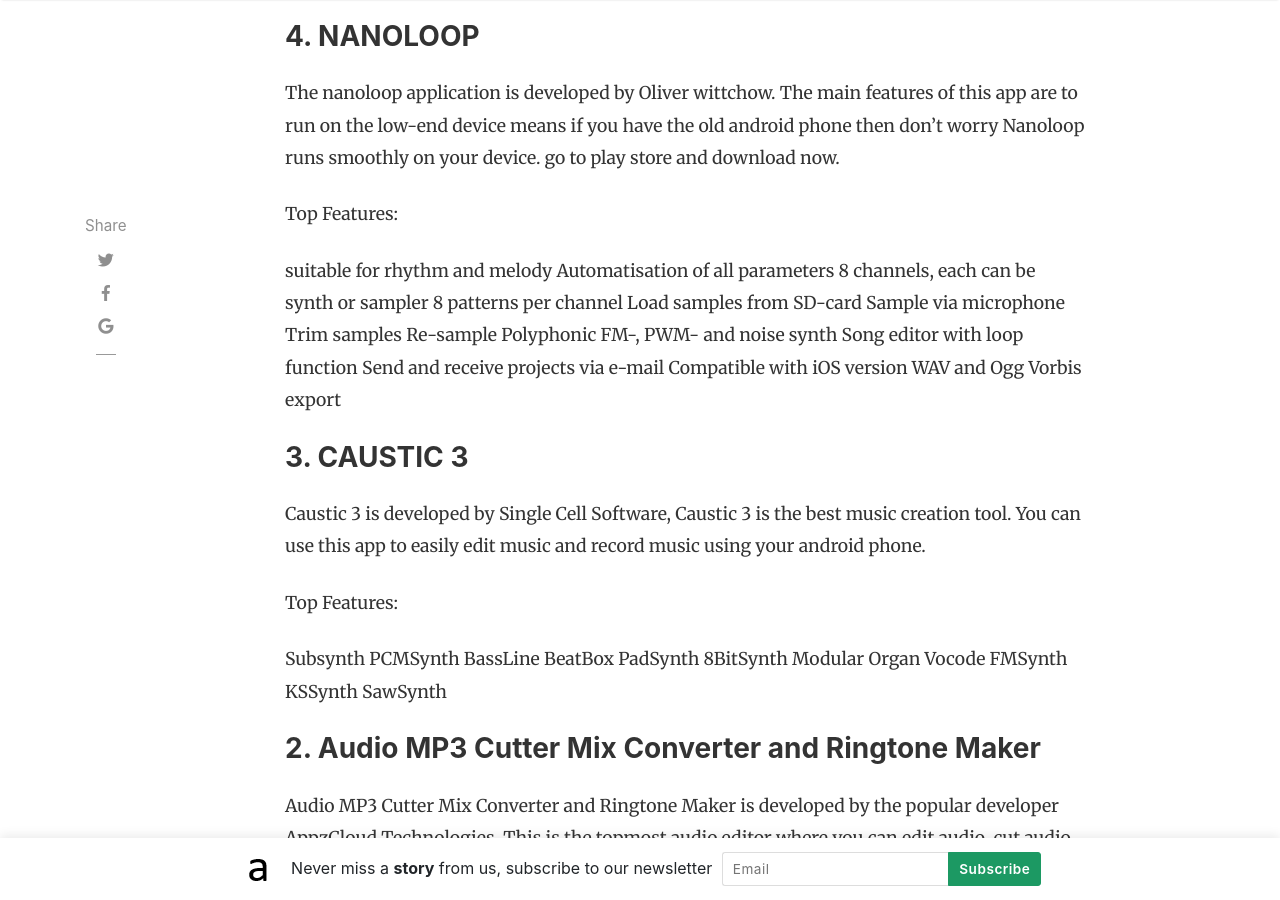
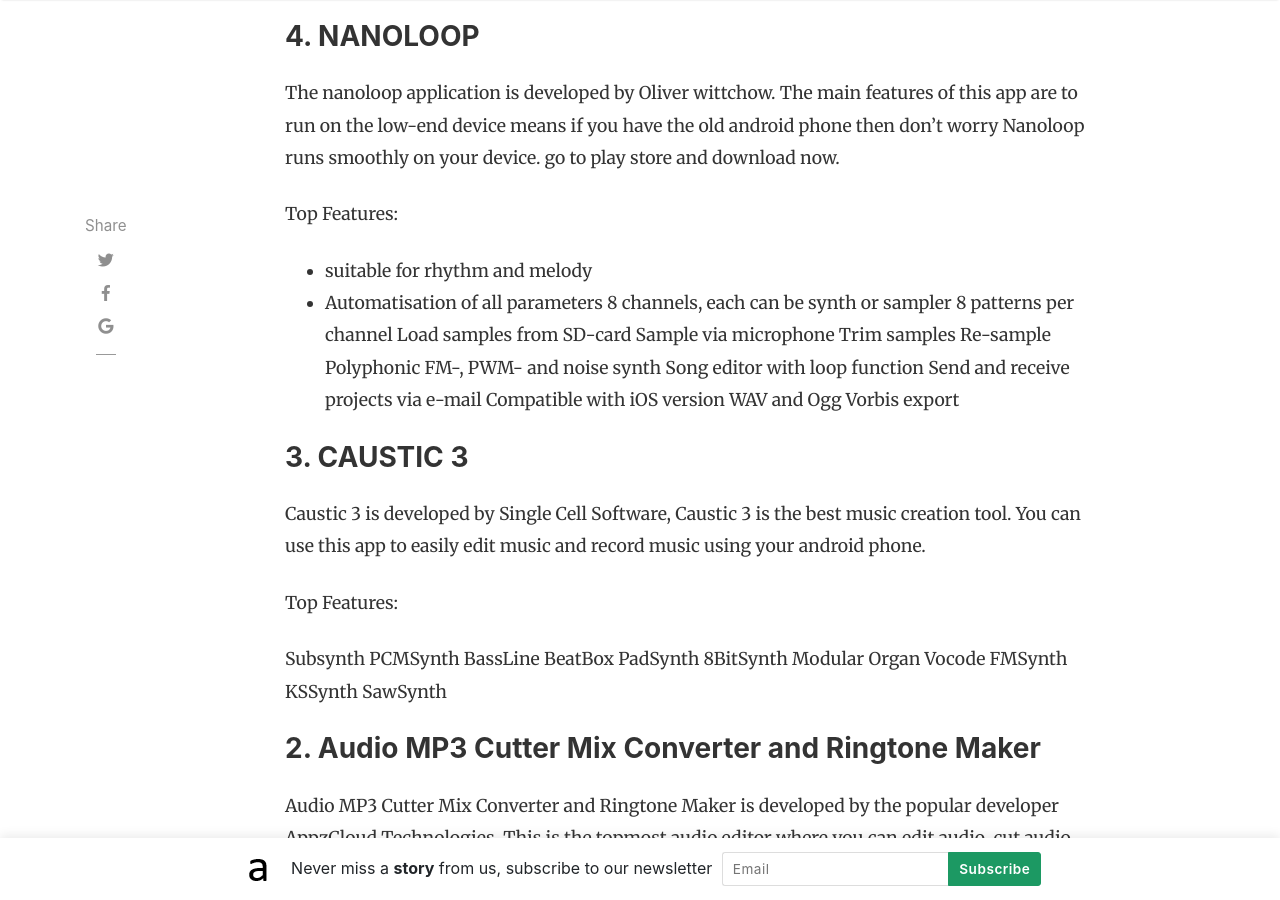
Before and after one commit to andrimoopensource/blog, a Jekyll site: the page built from _posts/2018-08-12-best-music-making-apps-for-android.md, in a window 1280 px wide and 900 px high, scrolled down 3062 px. Built offline with Jekyll 4.4.1, drawn with Linux system fonts in a browser that asks for light colours; nearby versions of some CDN libraries; comment, search, counter and statistics services are not loaded.

```diff
--- a/_posts/2018-08-12-best-music-making-apps-for-android.md
+++ b/_posts/2018-08-12-best-music-making-apps-for-android.md
@@ -87,8 +87,8 @@ The nanoloop application is developed by Oliver wittchow. The main features of t
 
 Top Features:
 
-suitable for rhythm and melody
-Automatisation of all parameters
+- suitable for rhythm and melody
+- Automatisation of all parameters
 8 channels, each can be synth or sampler
 8 patterns per channel
 Load samples from SD-card
```
